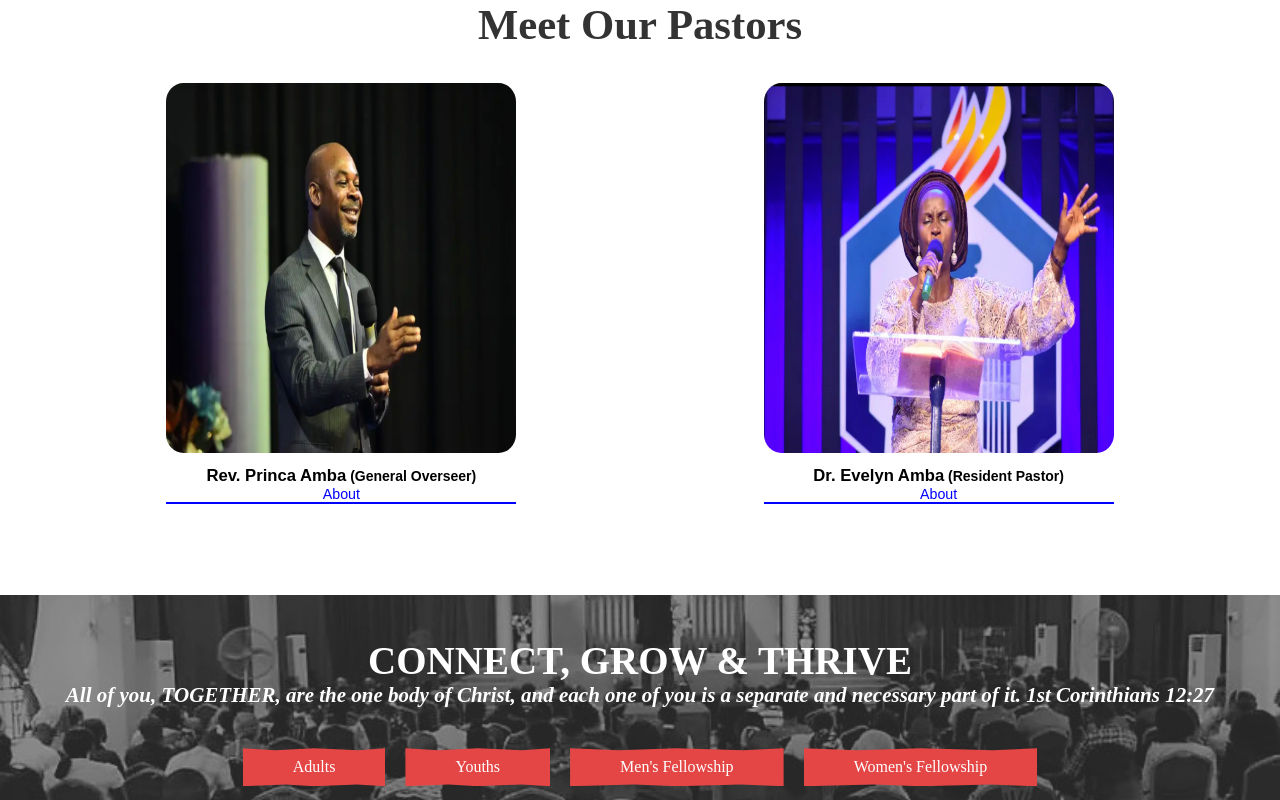
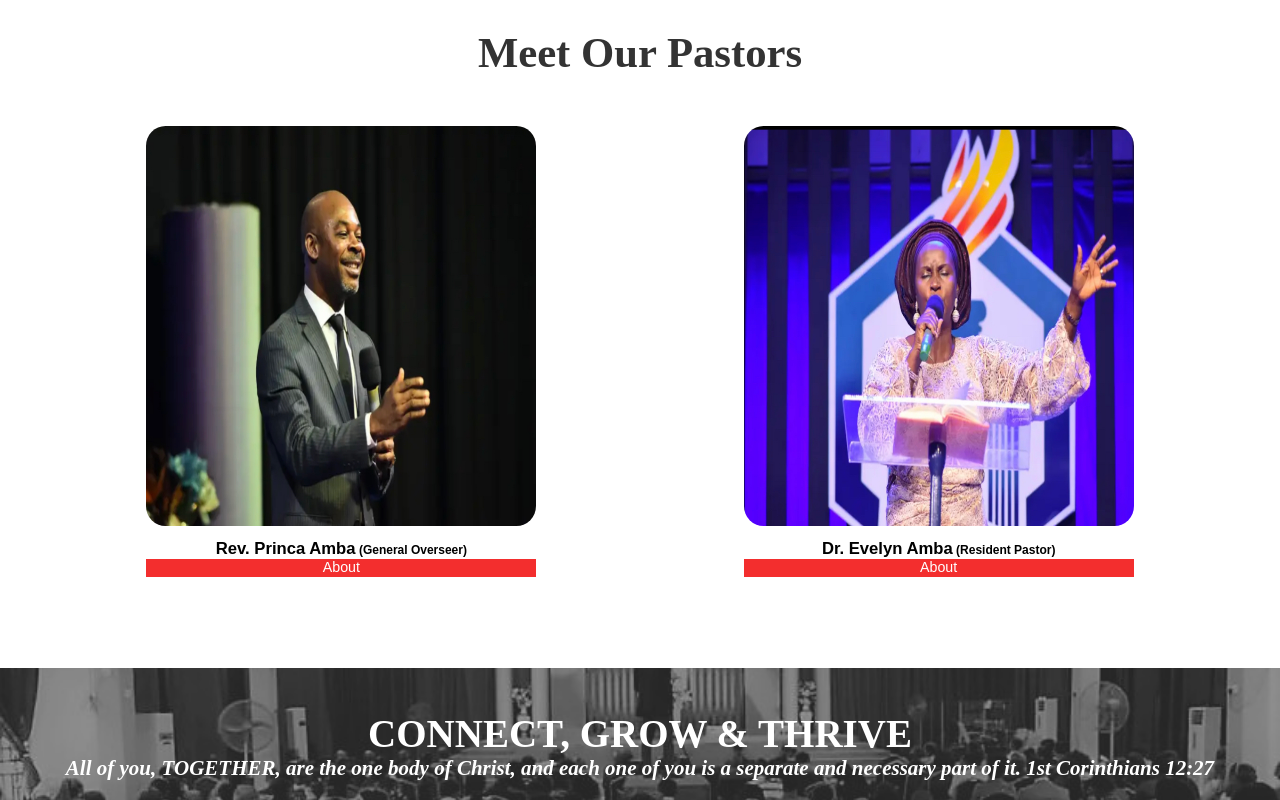
Before and after one commit to Iydeejames/Fortress-of-hope, a React (Create React App) app: page / in a window 1280 px wide. Shown: the part 2827-3627 px from the top of the page. Built offline with nearby package versions, Linux system fonts and the light colour scheme.

Commit message:
Update App.css

```diff
--- a/src/App.css
+++ b/src/App.css
@@ -840,8 +840,8 @@ video {
   font-size: 3rem;
   font-weight: bold;
   color: #333;
-  margin-top: 1rem;
-  margin-bottom: 1rem;
+  margin-top: 3rem;
+  margin-bottom: 2rem;
   font-family: 'Times New Roman', Times, serif;
 }
 
@@ -856,8 +856,8 @@ video {
 }
 
 .card-content img {
-  width: 350px;
-  height: 370px;
+  width: 390px;
+  height: 400px;
   border-radius: 5%;
 }
 
@@ -866,23 +866,24 @@ video {
 }
 
 .card-content h3 span {
-  font-size: 14px;
+  font-size: 12px;
 }
 
 .story-btn {
   cursor: pointer;
   position: relative;
-  color: blue; /* Change as needed */
+  color: #fff;
+  background-color: rgb(243, 46, 46);
 }
 
 .story-btn-line {
   width: 100%;
   height: 2px;
-  background-color: blue; /* Change as needed */
+  background-color: rgb(243, 46, 46);
 }
 
 .story {
-  background-color: lightgray; /* Change as needed */
+  background-color: lightgray;
   padding: 10px;
   margin-top: 10px;
   display: none;
```
